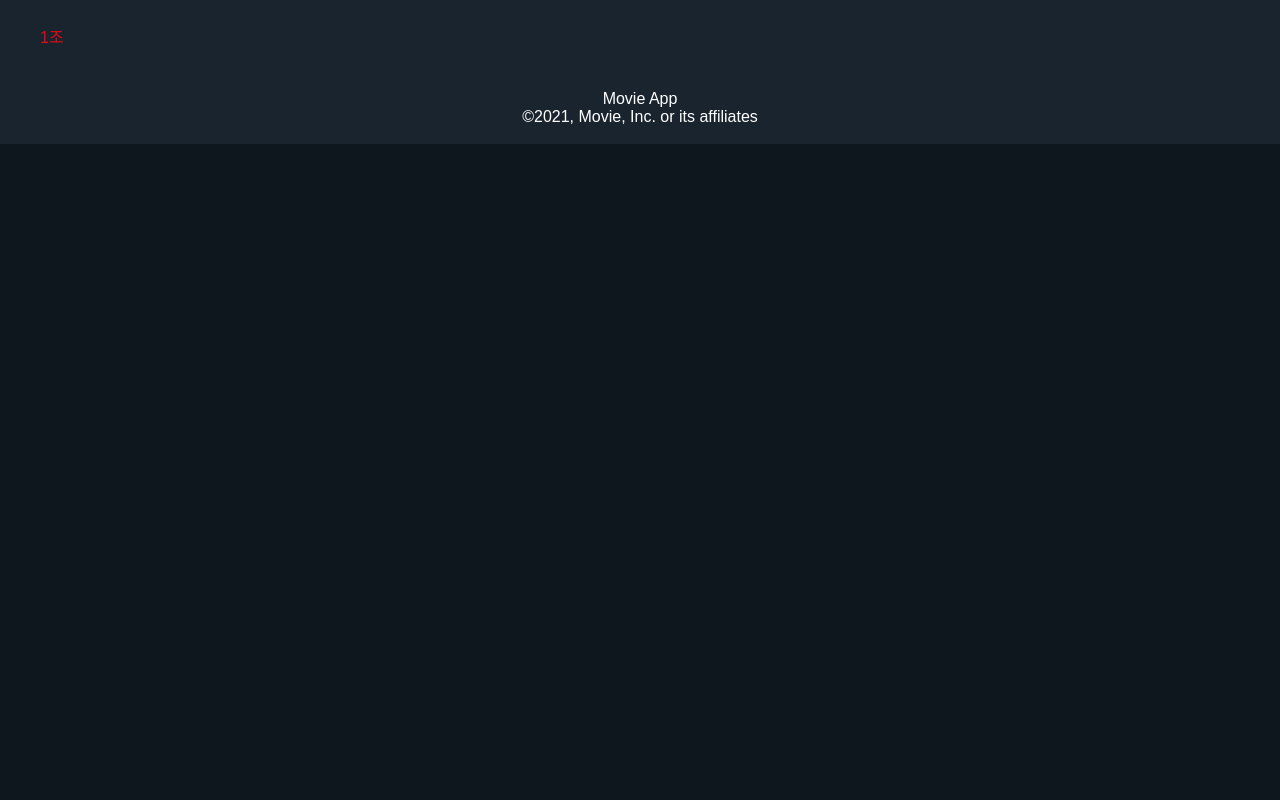
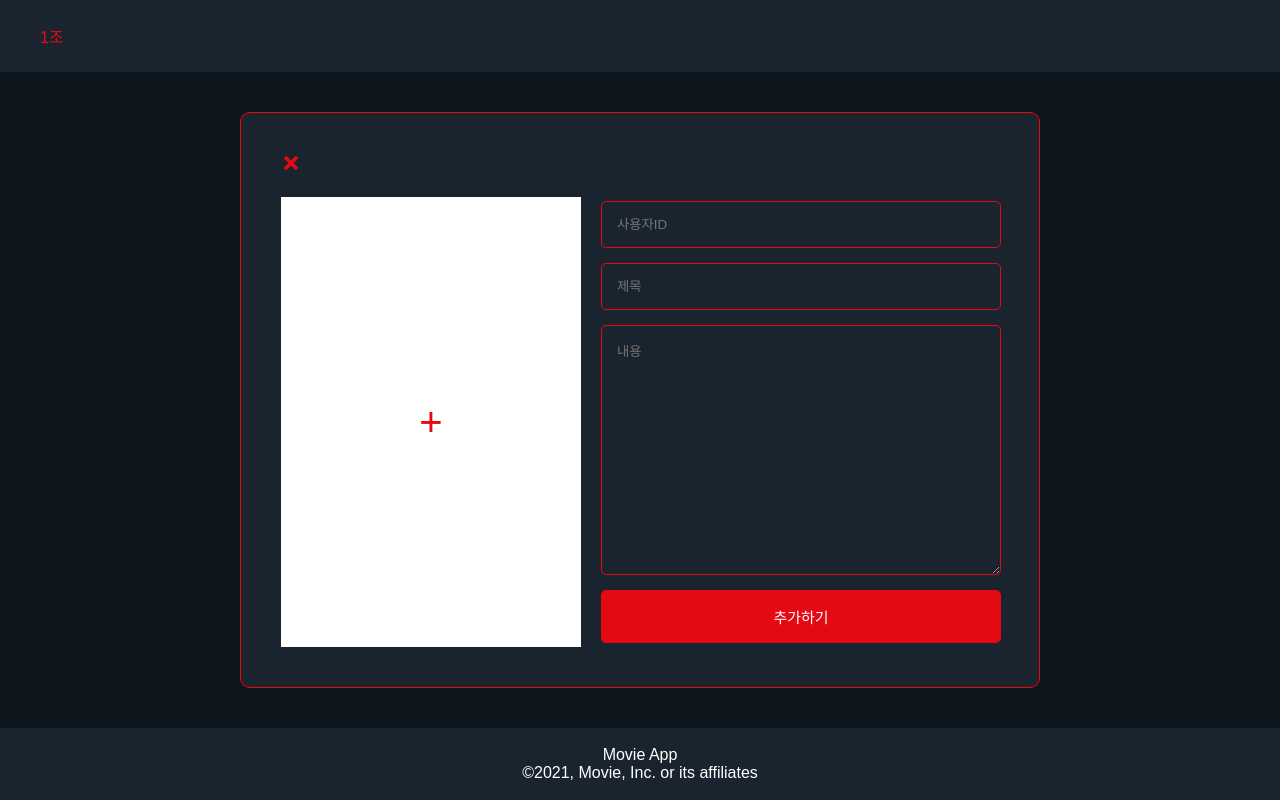
Before and after one commit to GinaEunK/React_team_project_b1, a React (Create React App) app: page /posting in a window 1280 px wide. Built offline with nearby package versions, Linux system fonts and the light colour scheme; a web font is replaced by a local one.

Commit message:
dev 수정 최종

```diff
--- a/src/App.js
+++ b/src/App.js
@@ -14,7 +14,7 @@ function App() {
       <div className="container">
         <Routes>
           <Route path="/" element={<PostList />} />
-          <Route path="/poting" element={<InputPage />} />
+          <Route path="/posting" element={<InputPage />} />
           <Route path="/detail/:id" element={<Detail />} />
           {/* <Route path="*" element={<PageNotFound />} /> */}
         </Routes>
--- a/src/pages/InputPage/InputPage.jsx
+++ b/src/pages/InputPage/InputPage.jsx
@@ -15,7 +15,7 @@ const InputPage = () => {
   const shortid = shortId.generate();
   const initialState = {
     id: 0,
-    userId: "",
+    userid: "",
     title: "",
     body: "",
     img: "",
@@ -30,7 +30,7 @@ const InputPage = () => {
 
   let onSubmitHandler = (event) => {
     if (
-      moviePosting.userId === "" ||
+      moviePosting.userid === "" ||
       moviePosting.title === "" ||
       moviePosting.body === "" ||
       moviePosting.img === ""
@@ -90,8 +90,8 @@ const InputPage = () => {
         <div className="formbox">
           <input
             type="text"
-            name="userId"
-            value={moviePosting.userId}
+            name="userid"
+            value={moviePosting.userid}
             placeholder="사용자ID"
             onChange={onChangeHandler}
           />
```
